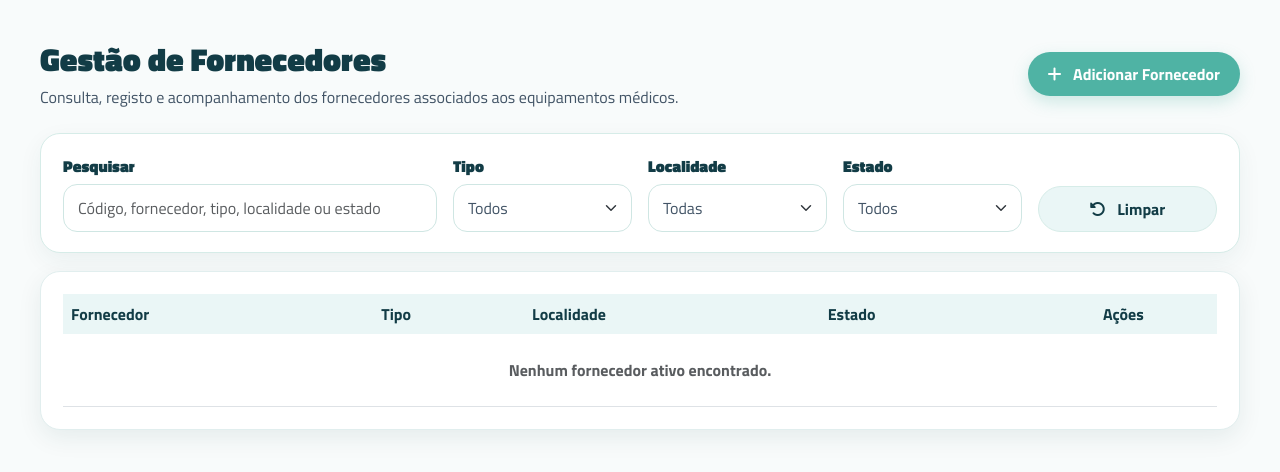
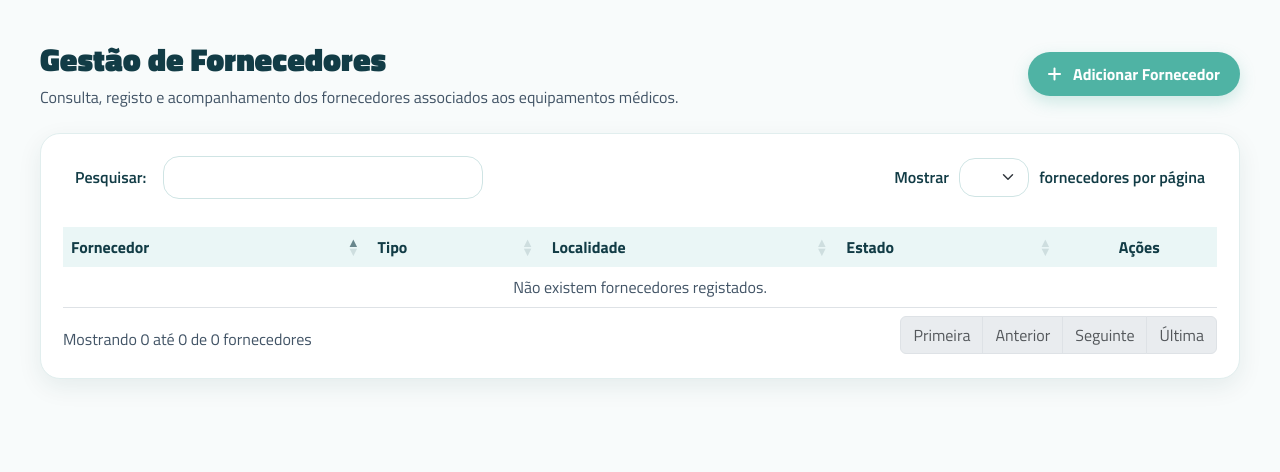
Before and after one commit to goncalocbrito/MEDICORE, a PHP site: page /views/fornecedores/lista_fornecedores.php in a window 1280 px wide; the page is wider, and only the part inside the window is pictured. Shown: the part 154-626 px from the top of that part. Run offline with PHP 8.4, Linux system fonts and the light colour scheme; the visitor is signed in with stand-in values (Sample User, id 1); data that the repository does not hold is empty.

Commit message:
MEDICORE - 1230404 Gonçalo Brito - Backend, Adição de tabela dinâmico com Datatable no lista_fornecedores.php

```diff
--- a/private/assets/css/1230404.css
+++ b/private/assets/css/1230404.css
@@ -1171,24 +1171,22 @@ body {
     white-space: nowrap;
 }
 
+/* Fabricante */
 .tipo-fabricante {
     background-color: #eaf6f6;
     color: #123c46;
 }
 
-.tipo-distribuidor {
-    background-color: #dff7f0;
-    color: #24796e;
-}
-
+/* Comercial */
+.tipo-comercial {
+    background-color: #e4f0ff;
+    color: #2463a6;
+}
+
+/* Manutenção */
 .tipo-manutencao {
     background-color: #fff3cd;
     color: #9a6a00;
-}
-
-.tipo-calibracao {
-    background-color: #e8e5ff;
-    color: #4b3f8f;
 }
 
 /* Tabela e etiquetas do menu Utilizadores */
@@ -1394,10 +1392,10 @@ body {
 /* Formulários de fornecedores */
 
 .tipos-fornecedor-opcoes {
-    background-color: #f8fbfb;
-    border: 1px solid #d6ece8;
-    border-radius: 16px;
-    padding: 16px;
+    background-color: transparent;
+    border: none;
+    border-radius: 0;
+    padding: 0;
 }
 
 .tipos-fornecedor-opcoes .form-check {
@@ -2947,3 +2945,74 @@ textarea[readonly] {
         font-size: 0.9rem;
     }
 }
+
+/* DataTables - Lista de fornecedores: pesquisa à esquerda e mostrar à direita */
+#tabela-fornecedores_wrapper > .row:first-child {
+    display: flex !important;
+    flex-direction: row-reverse !important;
+    justify-content: space-between !important;
+    align-items: center !important;
+    gap: 18px !important;
+    margin-bottom: 22px !important;
+}
+
+#tabela-fornecedores_wrapper > .row:first-child > div {
+    width: auto !important;
+    max-width: none !important;
+    flex: 0 0 auto !important;
+}
+
+#tabela-fornecedores_filter {
+    text-align: left !important;
+}
+
+#tabela-fornecedores_length {
+    text-align: right !important;
+}
+
+#tabela-fornecedores_filter label,
+#tabela-fornecedores_length label {
+    display: inline-flex !important;
+    align-items: center !important;
+    gap: 10px !important;
+    margin-bottom: 0 !important;
+    color: var(--cor-principal) !important;
+    font-weight: 600 !important;
+}
+
+#tabela-fornecedores_filter input {
+    width: 320px !important;
+    max-width: 100% !important;
+    border-radius: 16px !important;
+    border: 1px solid #cfe4e4 !important;
+    padding: 10px 14px !important;
+}
+
+#tabela-fornecedores_length select {
+    width: 70px !important;
+    border-radius: 16px !important;
+    border: 1px solid #cfe4e4 !important;
+    padding: 8px 12px !important;
+}
+
+@media (max-width: 768px) {
+    #tabela-fornecedores_wrapper > .row:first-child {
+        flex-direction: column !important;
+        align-items: stretch !important;
+    }
+
+    #tabela-fornecedores_filter,
+    #tabela-fornecedores_length {
+        text-align: left !important;
+    }
+
+    #tabela-fornecedores_filter label,
+    #tabela-fornecedores_length label {
+        width: 100% !important;
+        justify-content: flex-start !important;
+    }
+
+    #tabela-fornecedores_filter input {
+        width: 100% !important;
+    }
+}
--- a/private/assets/js/1230404.js
+++ b/private/assets/js/1230404.js
@@ -3596,3 +3596,46 @@ document.addEventListener("DOMContentLoaded", function () {
     atualizarPreviewPublico();
 
 });
+
+document.addEventListener("DOMContentLoaded", function () {
+    const tabelaFornecedores = document.getElementById("tabela-fornecedores");
+
+    if (!tabelaFornecedores || typeof jQuery === "undefined" || !jQuery.fn.DataTable) {
+        return;
+    }
+
+    jQuery("#tabela-fornecedores").DataTable({
+        pageLength: 5,
+        pagingType: "full_numbers",
+        columnDefs: [
+            {
+                targets: 4,
+                orderable: false,
+                searchable: false
+            }
+        ],
+        language: {
+            decimal: "",
+            emptyTable: "Não existem fornecedores registados.",
+            info: "Mostrando _START_ até _END_ de _TOTAL_ fornecedores",
+            infoEmpty: "Mostrando 0 até 0 de 0 fornecedores",
+            infoFiltered: "(filtrado de _MAX_ fornecedores no total)",
+            thousands: ",",
+            lengthMenu: "Mostrar _MENU_ fornecedores por página",
+            loadingRecords: "A carregar...",
+            processing: "A processar...",
+            search: "Pesquisar:",
+            zeroRecords: "Nenhum fornecedor encontrado.",
+            paginate: {
+                first: "Primeira",
+                last: "Última",
+                next: "Seguinte",
+                previous: "Anterior"
+            },
+            aria: {
+                sortAscending: ": ativar para ordenar a coluna de forma crescente.",
+                sortDescending: ": ativar para ordenar a coluna de forma decrescente."
+            }
+        }
+    });
+});
--- a/private/includes/footer.php
+++ b/private/includes/footer.php
@@ -2,13 +2,20 @@
 require_once __DIR__ . '/../../config/config.php';
 ?>
 
+    <!-- jQuery -->
+    <script src="https://code.jquery.com/jquery-3.7.1.min.js"></script>
+
+    <!-- DataTables -->
+    <script src="https://cdn.datatables.net/1.13.8/js/jquery.dataTables.min.js"></script>
+    <script src="https://cdn.datatables.net/1.13.8/js/dataTables.bootstrap5.min.js"></script>
+
     <!-- Bootstrap JS -->
     <script src="https://cdn.jsdelivr.net/npm/bootstrap@5.3.3/dist/js/bootstrap.bundle.min.js"></script>
 
-    <!-- Chart.js para gráficos do dashboard -->
+    <!-- Chart.js -->
     <script src="https://cdn.jsdelivr.net/npm/chart.js"></script>
 
-    <!-- JavaScript -->
+    <!-- JavaScript do projeto -->
     <script src="<?php echo PRIVATE_ASSETS_URL; ?>/js/1230404.js?v=<?php echo filemtime(__DIR__ . '/../assets/js/1230404.js'); ?>"></script>
 
 </body>
--- a/private/includes/header.php
+++ b/private/includes/header.php
@@ -15,6 +15,9 @@ require_once __DIR__ . '/../../config/config.php';
     <!-- Bootstrap CSS -->
     <link href="https://cdn.jsdelivr.net/npm/bootstrap@5.3.3/dist/css/bootstrap.min.css" rel="stylesheet">
 
+    <!-- DataTables Bootstrap CSS -->
+    <link rel="stylesheet" href="https://cdn.datatables.net/1.13.8/css/dataTables.bootstrap5.min.css">
+
     <!-- estilos CSS -->
     <link rel="stylesheet" href="/MEDICORE/private/assets/css/1230404.css">
 
--- a/private/views/fornecedores/lista_fornecedores.php
+++ b/private/views/fornecedores/lista_fornecedores.php
@@ -1,5 +1,31 @@
 <?php
 require_once __DIR__ . '/../../includes/funcoes.php';
+
+function classe_tipo_fornecedor($tipo)
+{
+    $tipoNormalizado = strtolower(trim($tipo));
+
+    $tipoNormalizado = str_replace(
+        ['ç', 'ã', 'á', 'à', 'â', 'é', 'ê', 'í', 'ó', 'ô', 'õ', 'ú'],
+        ['c', 'a', 'a', 'a', 'a', 'e', 'e', 'i', 'o', 'o', 'o', 'u'],
+        $tipoNormalizado
+    );
+
+    switch ($tipoNormalizado) {
+        case 'fabricante':
+            return 'tipo-fabricante';
+
+        case 'comercial':
+            return 'tipo-comercial';
+
+        case 'manutencao':
+            return 'tipo-manutencao';
+
+        default:
+            return '';
+    }
+}
+
 redirect_if_not_logged();
 
 require_once __DIR__ . '/../../../config/config.php';
@@ -56,48 +82,9 @@ require_once __DIR__ . '/../../includes/sidebar.php';
              Cada linha tem um botão para abrir a ficha e outro para
              abrir o modal de remoção com os dados preenchidos.
              ===================================================== -->
-        <!-- Pesquisa e filtros da tabela de fornecedores. -->
-        <section class="filtros-tabela" data-tabela=".tabela-fornecedores" aria-label="Pesquisa e filtros de fornecedores">
-            <div class="row g-3 align-items-end">
-                <div class="col-lg-4 col-md-6">
-                    <label for="pesquisaFornecedores" class="form-label">Pesquisar</label>
-                    <input type="search" class="form-control" id="pesquisaFornecedores" data-filtro="texto" placeholder="Código, fornecedor, tipo, localidade ou estado">
-                </div>
-                <div class="col-lg-2 col-md-6">
-                    <label for="filtroTipoFornecedores" class="form-label">Tipo</label>
-                    <select class="form-select" id="filtroTipoFornecedores" data-filtro="coluna" data-coluna="1">
-                        <option value="">Todos</option>
-                        <option value="Fabricante">Fabricante</option>
-                        <option value="Comercial">Comercial</option>
-                        <option value="Manutenção">Manutenção</option>
-                    </select>
-                </div>
-                <div class="col-lg-2 col-md-6">
-                    <label for="filtroLocalidadeFornecedores" class="form-label">Localidade</label>
-                    <select class="form-select" id="filtroLocalidadeFornecedores" data-filtro="coluna" data-coluna="2">
-                        <option value="">Todas</option>
-                        <option value="Porto">Porto</option>
-                        <option value="Lisboa">Lisboa</option>
-                        <option value="Coimbra">Coimbra</option>
-                    </select>
-                </div>
-                <div class="col-lg-2 col-md-6">
-                    <label for="filtroEstadoFornecedores" class="form-label">Estado</label>
-                    <select class="form-select" id="filtroEstadoFornecedores" data-filtro="coluna" data-coluna="3">
-                        <option value="">Todos</option>
-                        <option value="Ativo">Ativo</option>
-                        <option value="Inativo">Inativo</option>
-                    </select>
-                </div>
-                <div class="col-lg-2 col-md-12">
-                    <button type="button" class="btn btn-limpar-filtros w-100" data-limpar-filtros>
-                        <i class="fa-solid fa-rotate-left me-2"></i> Limpar
-                    </button>
-                </div>
-            </div>
-        </section>
+
         <div class="table-responsive tabela-container">
-            <table class="table table-hover align-middle tabela-fornecedores">
+            <table id="tabela-fornecedores" class="table table-hover align-middle tabela-fornecedores">
                 <thead>
                     <tr>
                         <th>Fornecedor</th>
@@ -109,17 +96,14 @@ require_once __DIR__ . '/../../includes/sidebar.php';
                 </thead>
 
                 <tbody>
-                    <?php if (empty($fornecedores)): ?>
-                    <tr class="linha-sem-resultados">
-                        <td colspan="5" class="text-center text-muted">
-                            Nenhum fornecedor ativo encontrado.
-                        </td>
-                    </tr>
-                    <?php else: ?>
                     <?php foreach ($fornecedores as $fornecedor): ?>
                         <tr>
                             <td><?php echo htmlspecialchars($fornecedor['nome_empresa']); ?></td>
-                        <td><?php echo htmlspecialchars($fornecedor['tipo_fornecedor']); ?></td>
+                            <td>
+                                <span class="tipo-fornecedor <?php echo classe_tipo_fornecedor($fornecedor['tipo_fornecedor']); ?>">
+                                    <?php echo htmlspecialchars($fornecedor['tipo_fornecedor']); ?>
+                                </span>
+                            </td>
                             <td><?php echo htmlspecialchars($fornecedor['localidade']); ?></td>
                             <td><span class="estado estado-ativo">Ativo</span></td>
                             <td class="text-center">
@@ -146,7 +130,6 @@ require_once __DIR__ . '/../../includes/sidebar.php';
                             </td>
                         </tr>
                     <?php endforeach; ?>
-                    <?php endif; ?>
                 </tbody>
             </table>
         </div>
--- a/private/views/fornecedores/novo_fornecedor.php
+++ b/private/views/fornecedores/novo_fornecedor.php
@@ -552,7 +552,7 @@ require_once __DIR__ . '/../../includes/sidebar.php';
                                 <div class="tipos-fornecedor-opcoes">
                                     <select class="form-select" id="tipoFornecedor" name="tipoFornecedor" required>
                                         <option value="">Selecionar tipo</option>
-                                        <option value="Manuten&ccedil;&atilde;o" <?php echo selected_fornecedor_temp('tipoFornecedor', html_entity_decode('Manuten&ccedil;&atilde;o', ENT_QUOTES, 'UTF-8')); ?>>Manuten&ccedil;&atilde;o</option>
+                                        <option value="Manuten&ccedil;&atilde;o" <?php echo selected_fornecedor_temp('tipoFornecedor', html_entity_decode('Manuten&ccedil;&atilde;o', ENT_QUOTES, 'UTF-8')); ?>>Manutenção</option>
                                         <option value="Comercial" <?php echo selected_fornecedor_temp('tipoFornecedor', 'Comercial'); ?>>Comercial</option>
                                         <option value="Fabricante" <?php echo selected_fornecedor_temp('tipoFornecedor', 'Fabricante'); ?>>Fabricante</option>
                                     </select>
@@ -565,7 +565,7 @@ require_once __DIR__ . '/../../includes/sidebar.php';
                                     <option value="">Selecionar estado</option>
                                     <option value="Ativo" <?php echo selected_fornecedor_temp('estadoFornecedor', 'Ativo'); ?>>Ativo</option>
                                     <option value="Inativo" <?php echo selected_fornecedor_temp('estadoFornecedor', 'Inativo'); ?>>Inativo</option>
-                                    <option value="Em avalia&ccedil;&atilde;o" <?php echo selected_fornecedor_temp('estadoFornecedor', html_entity_decode('Em avalia&ccedil;&atilde;o', ENT_QUOTES, 'UTF-8')); ?>>Em avalia&ccedil;&atilde;o</option>
+                                    <option value="Em avalia&ccedil;&atilde;o" <?php echo selected_fornecedor_temp('estadoFornecedor', html_entity_decode('Em avalia&ccedil;&atilde;o', ENT_QUOTES, 'UTF-8')); ?>>Em avaliação</option>
                                 </select>
                             </div>
                         </div>
```
Lines whose indentation alone changed are shown as unchanged.
